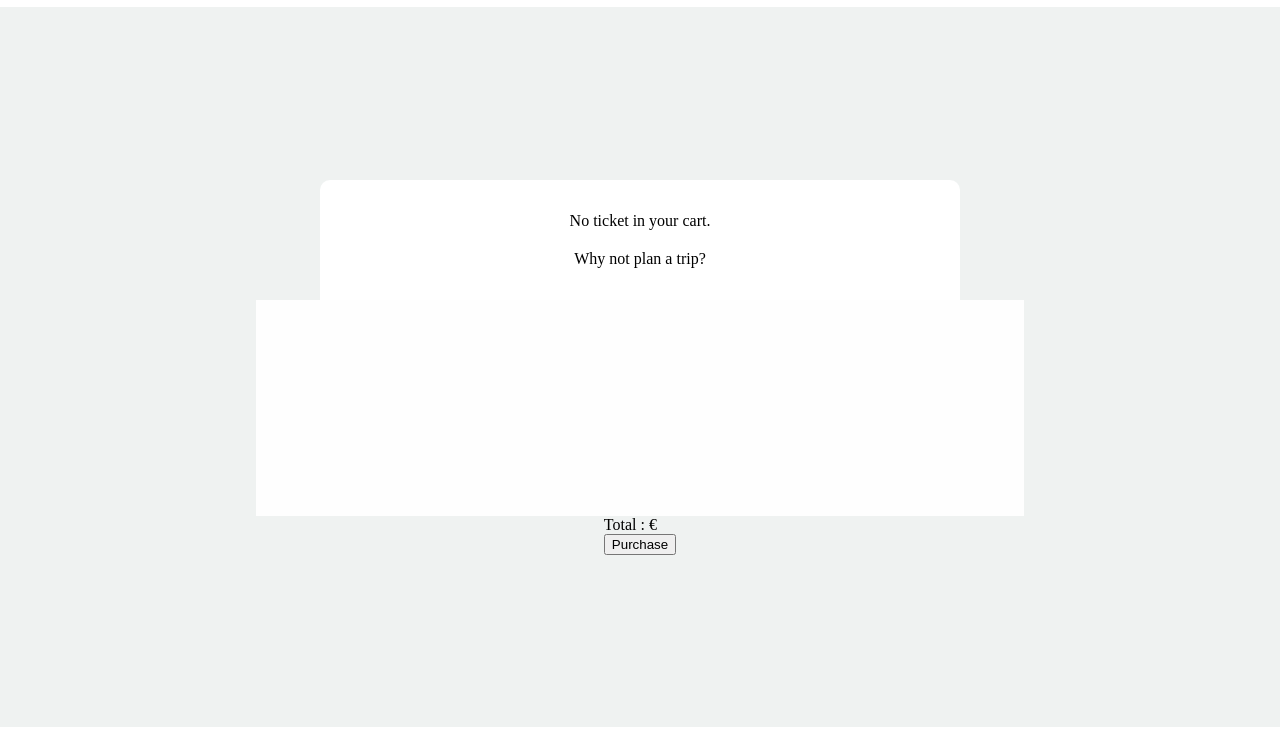
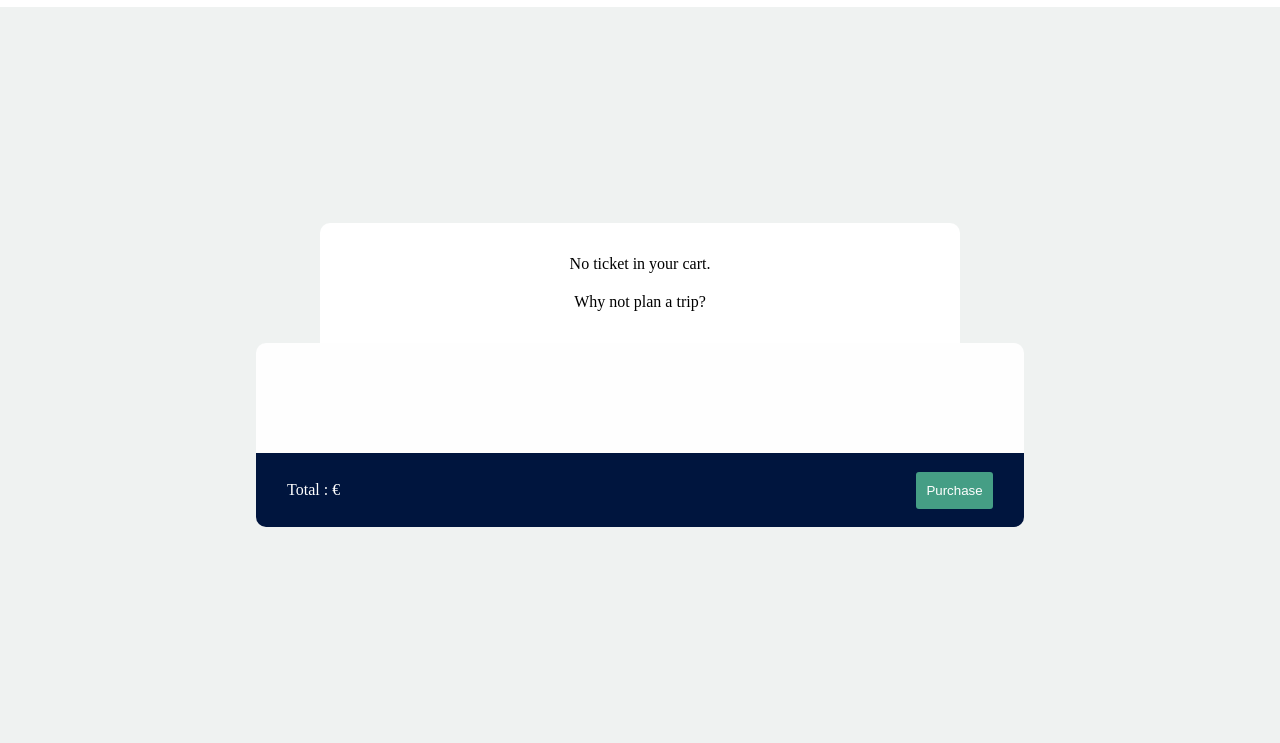
Before and after one commit to PiotrKubic/tickethack-frontend, a plain HTML site: page cart.html in a window 1280 px wide. Shown: the part 77-820 px from the top of the page. Drawn offline with Linux system fonts and the light colour scheme; no server answers.

Commit message:
css cart finish

```diff
--- a/cart.css
+++ b/cart.css
@@ -2,7 +2,7 @@ main {
   background-color: #eff2f1;
   display: flex;
   flex-direction: column;
-  height: 90vh;
+  height: 92vh;
   align-items: center;
   justify-content: center;
 }
@@ -22,10 +22,15 @@ main {
 #bottom-top-container{
     display: flex;
     align-items: center;
+    border-radius: 10px 10px 0 0;
     width: 60vw;
-    min-height: 30%;
+    min-height: 15%;
     flex-direction: column;
     background-color: #fefefe;
+}
+
+#cart{
+    margin: 50px;
 }
 
 .trips{
@@ -36,7 +41,7 @@ main {
     background-color: #f5eeee;
     justify-content: space-between;
     align-items: center;
-    margin-bottom: 10px;
+    margin-bottom: 30px;
 }
 
 .delete{
@@ -46,4 +51,27 @@ main {
     border: none;
     border-radius: 3px;
     color: #fefefe;
+    cursor: pointer;
 }
+
+#bottom-container{
+    display: flex;
+    color: #fefefe;
+    background-color: #00153e;
+    height: 10%;
+    width: 60vw;
+    justify-content: center;
+    align-items: center;
+    gap: 75%;
+    border-radius:0 0 10px 10px ;
+}
+
+#purchase{
+    background-color: #459e85;
+    height: 50%;
+    width: 10%;
+    border: none;
+    border-radius: 3px;
+    color: #fefefe;
+    cursor: pointer;
+}
--- a/cart.js
+++ b/cart.js
@@ -7,17 +7,19 @@ async function displayCart() {
   const data = await response.json();
   const noTrip = document.querySelector("#no-trip");
   const bottomContainer = document.querySelector("#bottom-container");
+  const bottomTopContainer = document.querySelector("#bottom-top-container");
   // console.log(data);
   if (data.result === false) {
     noTrip.style.display = "flex";
+    bottomTopContainer.style.display = "none";
     bottomContainer.style.display = "none";
     return;
   }
   noTrip.style.display = "none";
+  bottomTopContainer.style.display = "flex";
   bottomContainer.style.display = "flex";
-  document.querySelector(
-    "#bottom-top-container"
-  ).innerHTML += `<div id="Cart">My cart</div>`;
+  bottomTopContainer.innerHTML = "";
+  bottomTopContainer.innerHTML += `<div id="cart">My cart</div>`;
   for (let trips of data.carts) {
     const { departure, arrival, date, price, _id } = trips.tripId;
     document.querySelector("#bottom-top-container").innerHTML += `
@@ -46,6 +48,7 @@ function deleteTrip() {
         body: JSON.stringify({ id }),
       });
       this.parentNode.remove();
+      displayCart();
     });
   }
 }
```
